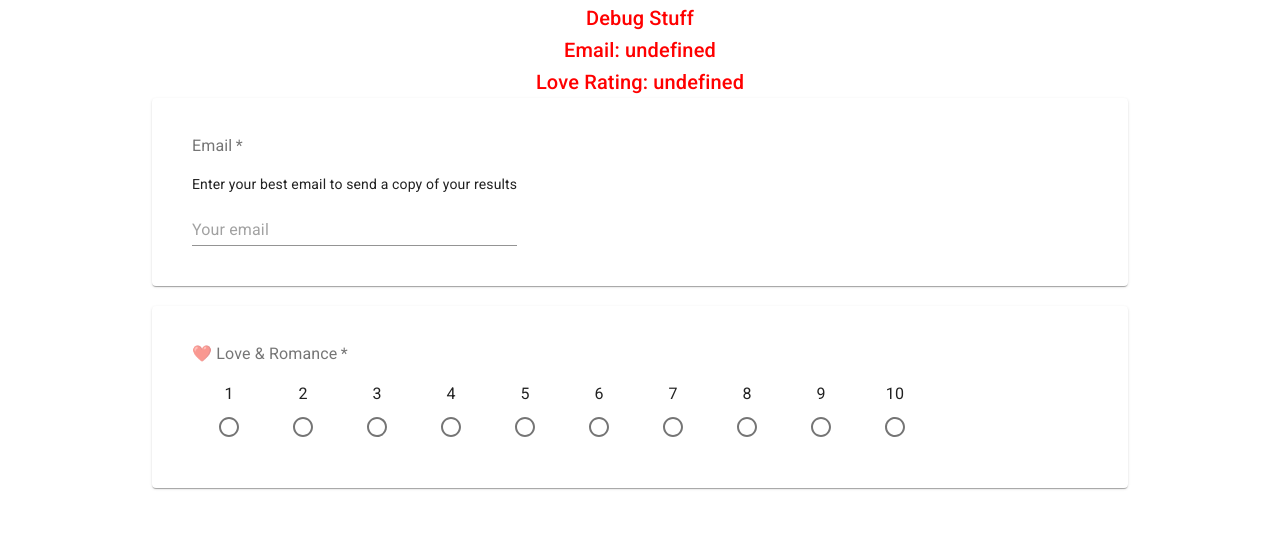
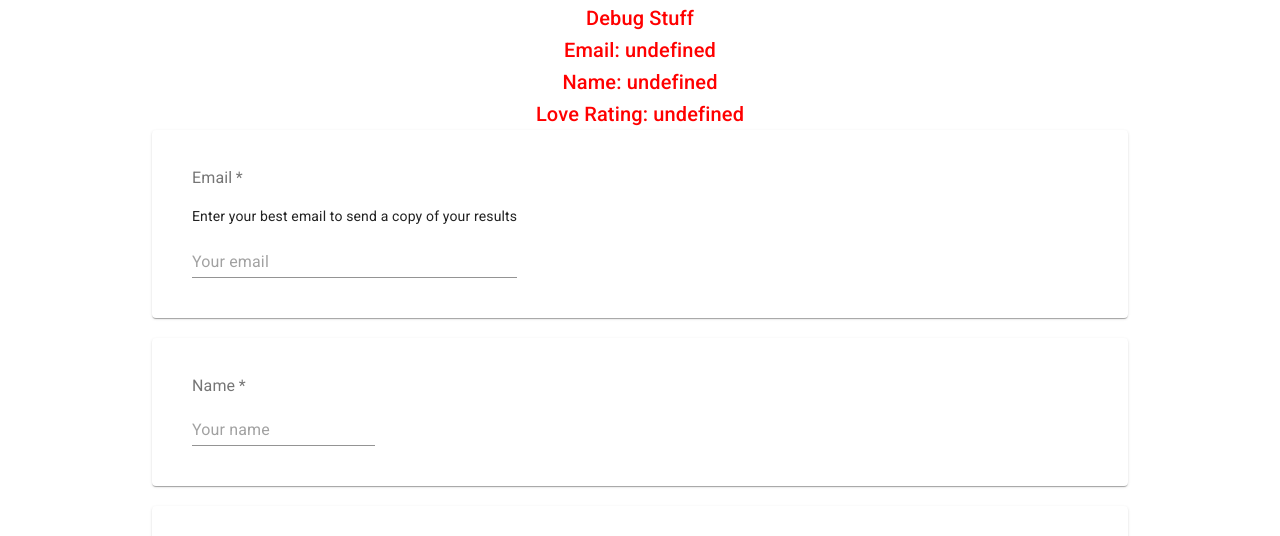
Before and after one commit to burnoutcoachapp/burnoutcoachapp, a React (Create React App) app: page / in a window 1280 px wide. Shown: the part 884-1420 px from the top of the page. Before the commit the page ends 1392 px from the top, so only its background shows below. Built offline with nearby package versions, Linux system fonts and the light colour scheme.

Commit message:
Added namefield

```diff
--- a/src/components/Form.tsx
+++ b/src/components/Form.tsx
@@ -7,6 +7,7 @@ import {
 import strings from '../strings';
 import EmailField from './EmailField';
 import LoveRatingQ from './LoveRatingQ';
+import NameField from './NameField';
 
 const useStyles = makeStyles({
   container: {
@@ -24,6 +25,7 @@ const Form = (): JSX.Element => {
 
   const [loveRating, setLoveRating] = useState<number | undefined>(undefined);
   const [email, setEmail] = useState('');
+  const [name, setName] = useState('');
 
   const renderDebugText = (label: string, text?: string): JSX.Element => {
     return (
@@ -40,9 +42,13 @@ const Form = (): JSX.Element => {
       </Typography>
       {renderDebugText('Debug Stuff')}
       {renderDebugText('Email', email || 'undefined')}
+      {renderDebugText('Name', name || 'undefined'.toString())}
       {renderDebugText('Love Rating', (loveRating ?? 'undefined').toString())}
       <EmailField onEmailChange={(email) => {
         setEmail(email);
+      }} />
+      <NameField onNameChange={(name) => {
+        setName(name);
       }} />
       <LoveRatingQ onLoveRatingChange={(rating) => {
         setLoveRating(rating)
--- /dev/null
+++ b/src/components/NameField.tsx
@@ -0,0 +1,64 @@
+import React, { useState } from 'react'
+import { Card, FormControl, FormLabel, makeStyles, TextField } from '@material-ui/core';
+import strings from '../strings';
+import PropTypes from 'prop-types';
+
+const useStyles = makeStyles({
+    card: {
+        padding: 40,
+        marginBottom: 20,
+        width: '70vw',
+    },
+    nameSubLabel: {
+        paddingBottom: 20,
+    },
+});
+
+type Props = {
+    onNameChange?: (name: string) => void;
+}
+
+const NameField: React.FC<Props> = (props) => {
+    const { onNameChange } = props;
+
+    const classes = useStyles();
+
+    const [name, setName] = useState<string>('');
+    const [nameError, setNameError] = useState<boolean | undefined>(undefined);
+    const onChangeNameText = (
+        e: React.ChangeEvent<HTMLTextAreaElement | HTMLInputElement>
+    ) => {
+        const newName = e.target.value;
+
+        setName(newName);
+        if (onNameChange) onNameChange(newName);
+
+        if (newName === '') {
+            setNameError(true)
+        } else {
+            setNameError(false)
+        }
+    };
+
+    return (
+        <Card className={classes.card}>
+            <FormControl required component="fieldset">
+                <FormLabel style={{ paddingBottom: 20 }} component="label">
+                    {strings.name}
+                </FormLabel>
+                <TextField
+                    error={nameError ?? false}
+                    placeholder={strings.namePlaceholder}
+                    value={name}
+                    onChange={onChangeNameText}
+                />
+            </FormControl>
+        </Card>
+    )
+}
+
+export default NameField;
+
+NameField.propTypes = {
+    onNameChange: PropTypes.func.isRequired
+}
--- a/src/strings.ts
+++ b/src/strings.ts
@@ -7,7 +7,9 @@ const strings = {
     loveRomanceTitle: '❤️ Love & Romance',
     email: 'Email',
     emailPlaceholder: 'Your email',
-    emailReason: 'Enter your best email to send a copy of your results'
+    emailReason: 'Enter your best email to send a copy of your results',
+    name: 'Name',
+    namePlaceholder: 'Your name',
 }
 
 export default strings;
```
